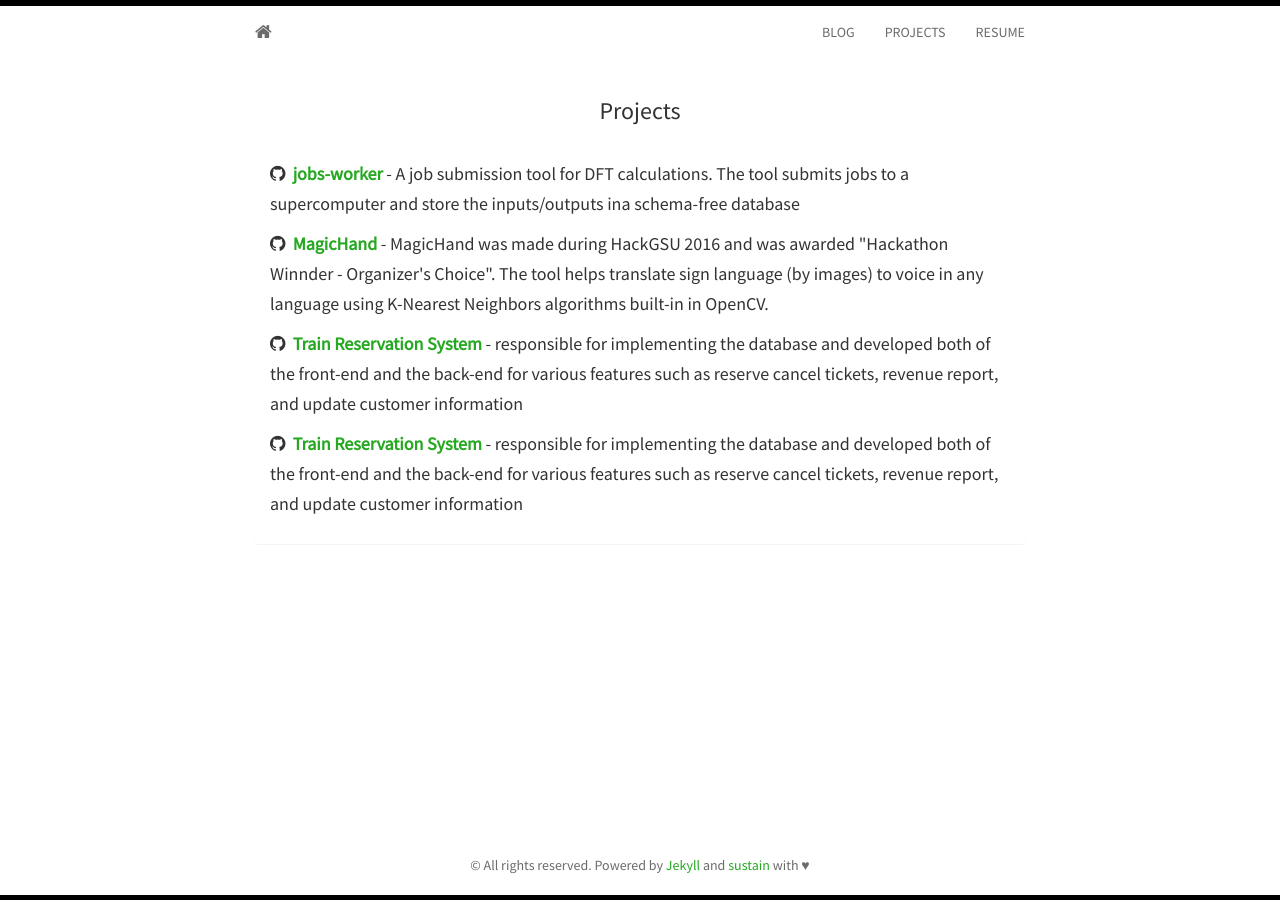
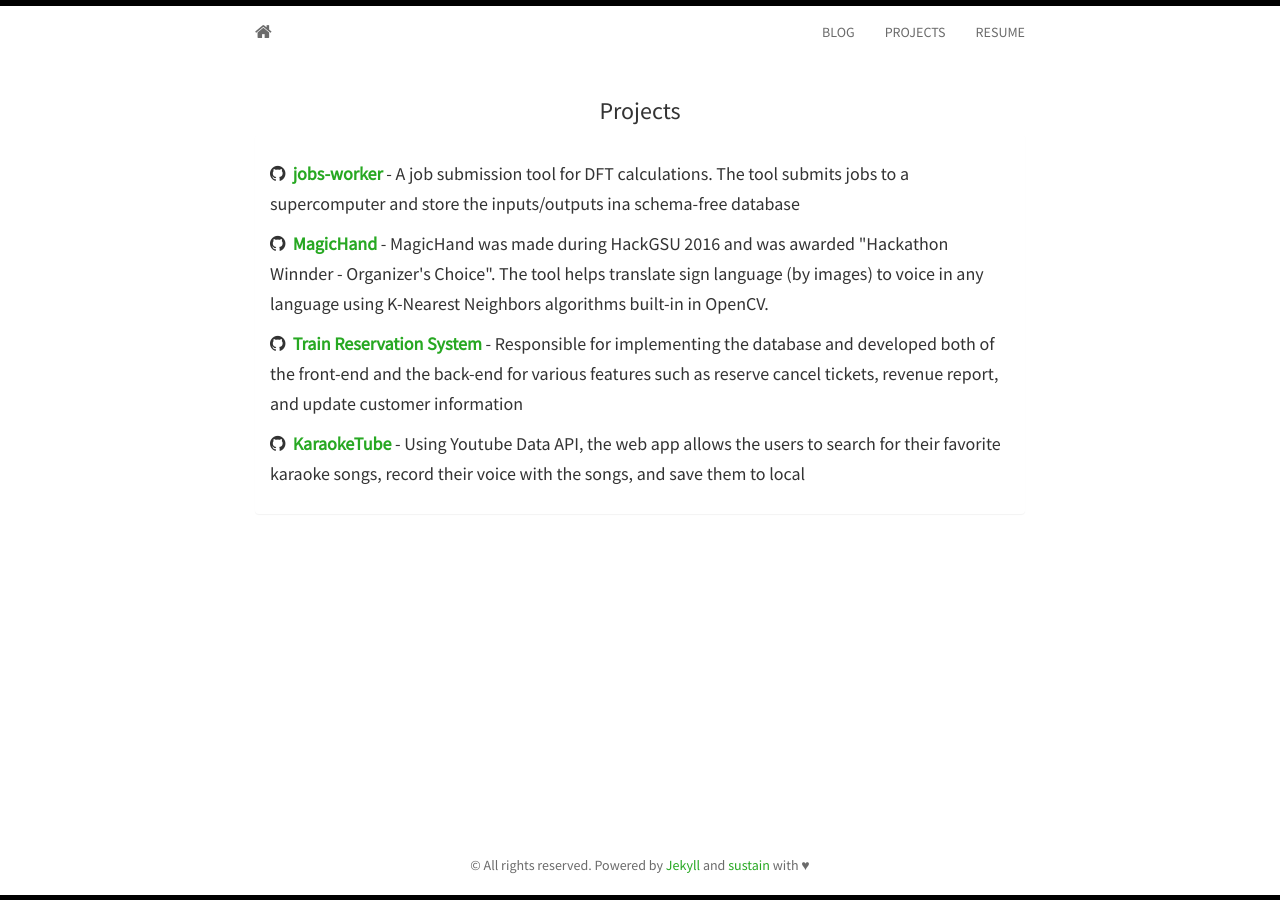
Before and after one commit to daivinhtran/daivinhtran.github.io, a Jekyll site: the page built from projects.html, in a window 1280 px wide. Built offline with Jekyll 4.4.1, drawn with Linux system fonts in a browser that asks for light colours; nearby versions of some CDN libraries.

Commit message:
add more projects

```diff
--- a/_includes/projects.html
+++ b/_includes/projects.html
@@ -13,11 +13,11 @@
 		</h5>
 		<h5>
 			<i class="fa fa-github"></i>&nbsp;&nbsp;<strong><a href="https://github.com/daivinhtran/TrainReservation">Train Reservation System</a></strong>
-			- responsible for implementing the database and developed both of the front-end and the back-end for various features such as reserve cancel tickets, revenue report, and update customer information
+			- Responsible for implementing the database and developed both of the front-end and the back-end for various features such as reserve cancel tickets, revenue report, and update customer information
 		</h5>
 		<h5>
-			<i class="fa fa-github"></i>&nbsp;&nbsp;<strong><a href="https://github.com/daivinhtran/TrainReservation">Train Reservation System</a></strong>
-			- responsible for implementing the database and developed both of the front-end and the back-end for various features such as reserve cancel tickets, revenue report, and update customer information
+			<i class="fa fa-github"></i>&nbsp;&nbsp;<strong><a href="https://github.com/daivinhtran/KaraokeTube">KaraokeTube</a></strong>
+			-  Using Youtube Data API, the web app allows the users to search for their favorite karaoke songs, record their voice with the songs, and save them to local
 		</h5>
 <!-- 		<h5>
 			<i class="fa fa-github"></i>&nbsp;&nbsp;<strong><a href="#">Project 2</a></strong>
```
